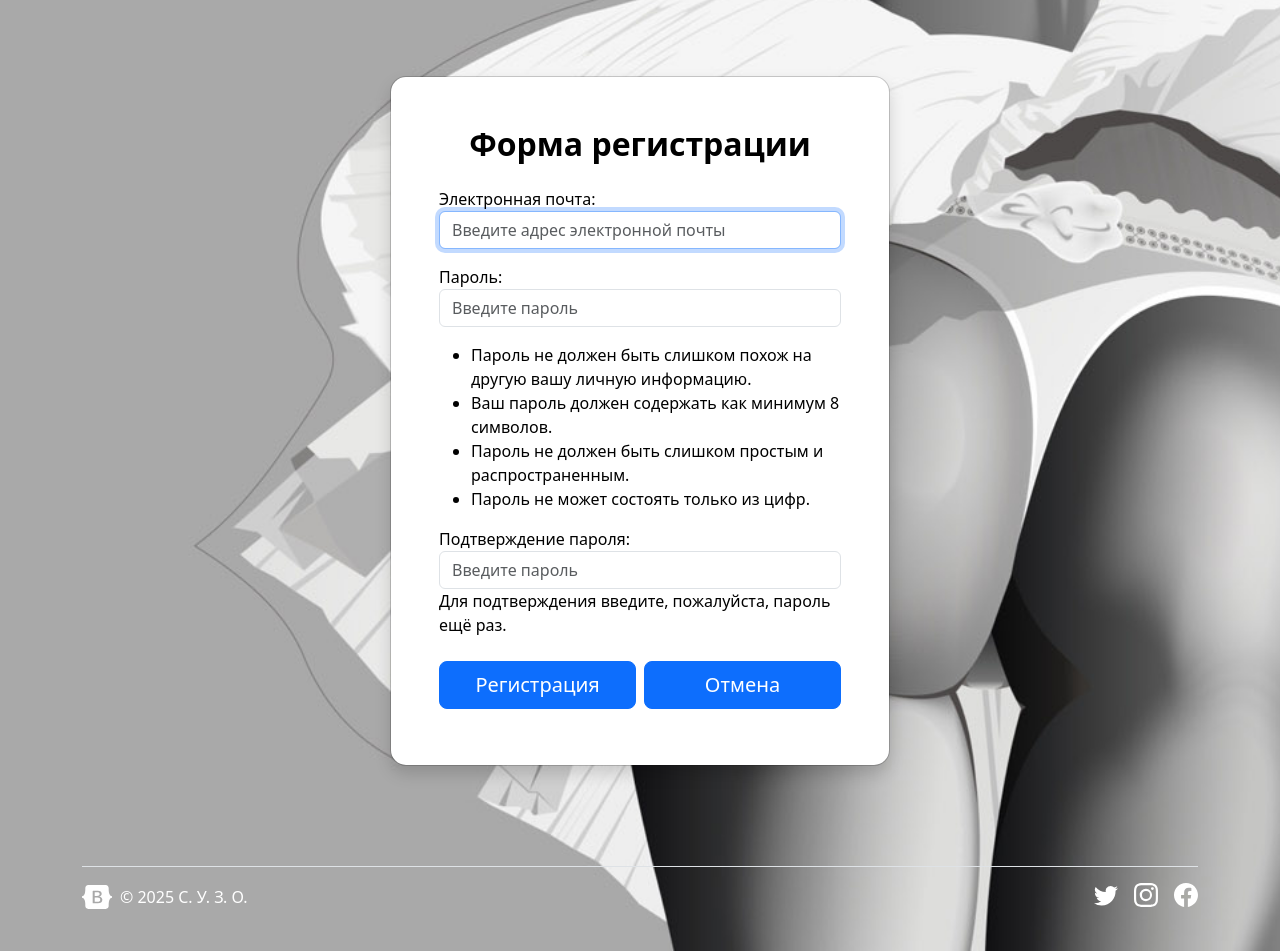
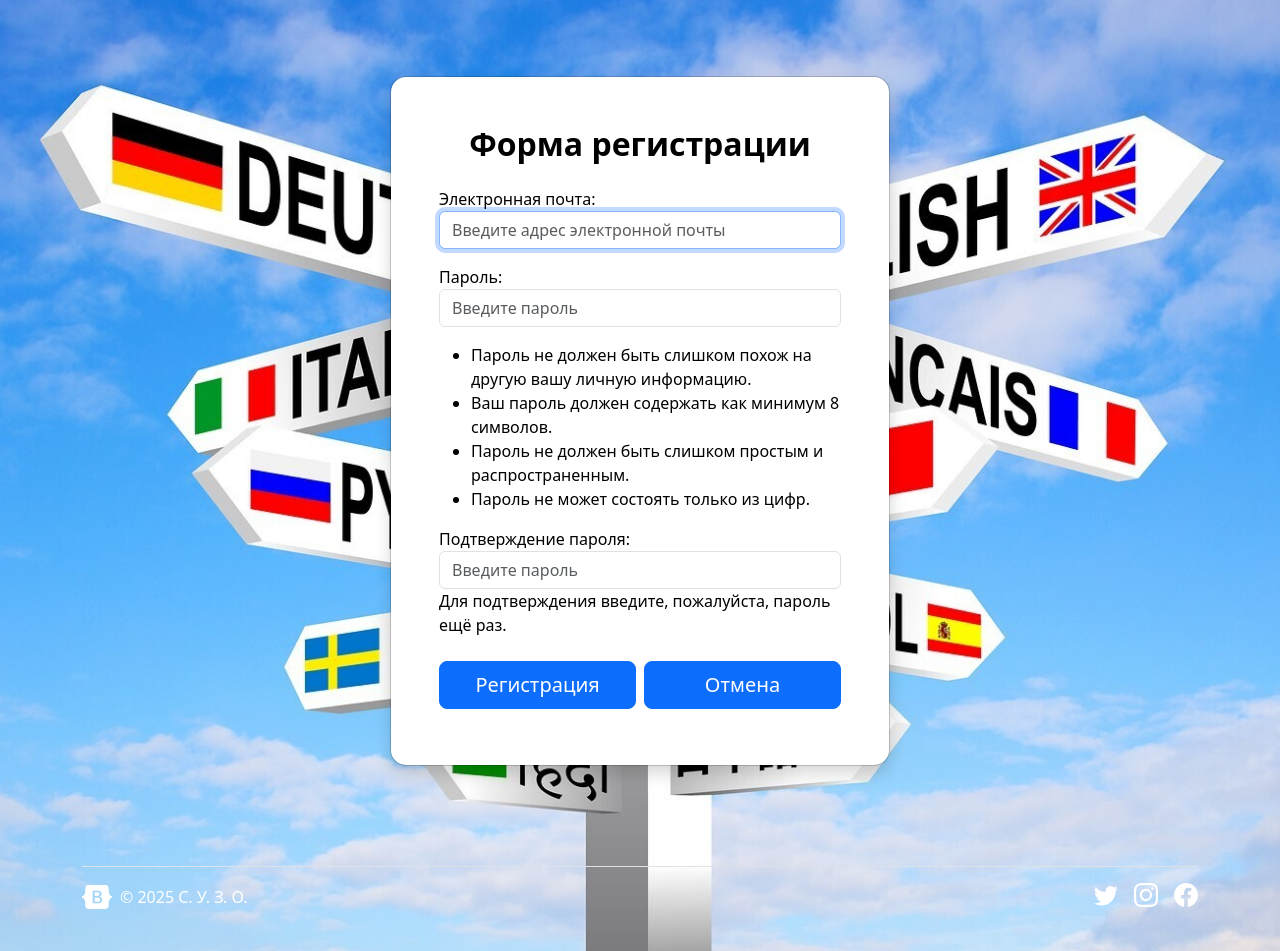
Before and after one commit to SergeiVokhminov/My_OGSH_Project, a Django app: page /users/register/ in a window 1280 px wide. Shown: the part 72-1023 px from the top of the page. Run offline with Django 5.2, Linux system fonts and the light colour scheme; some libraries are stand-ins or nearby versions.

Commit message:
корректировка шаблона файла css

```diff
--- a/static/css/my.css
+++ b/static/css/my.css
@@ -14,11 +14,11 @@ body.bg-default {
 }
 
 body.bg-registration {
-    background-image: url("/static/images/popa.jpg"); /* Замените на имя вашего изображения */
+    background-image: url("/static/images/иностранные языки.jpg"); /* Замените на имя вашего изображения */
 }
 
 body.bg-login {
-    background-image: url("/static/images/иностранные языки.jpg"); /* Замените на имя вашего изображения */
+    background-image: url("/static/images/login.jpeg"); /* Замените на имя вашего изображения */
 }
 
 <style>
```
